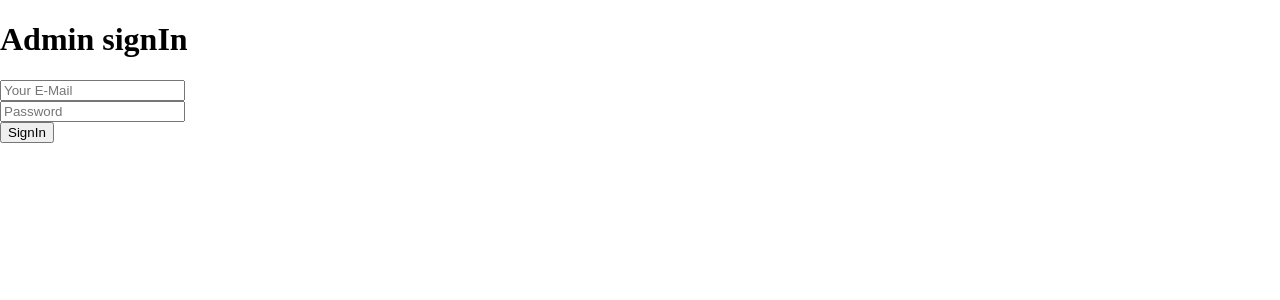
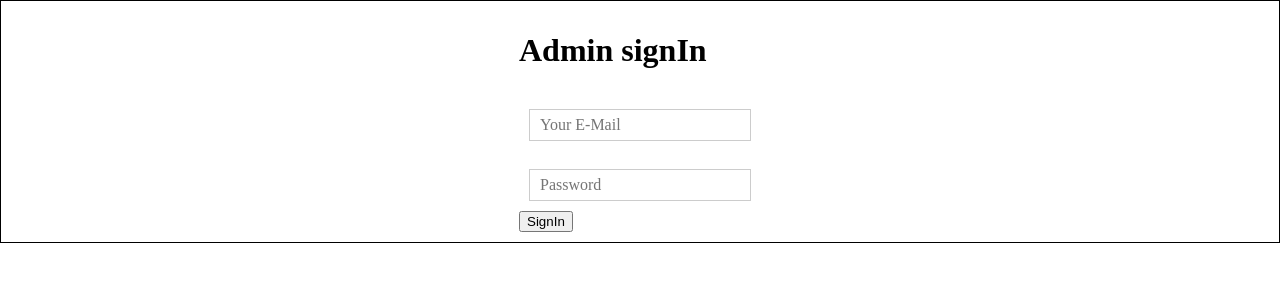
Before and after one commit to devanshsa5a/examportall, a React (Create React App) app: page / in a window 1280 px wide. Shown: the top 300 px of the page. Built offline with nearby package versions, Linux system fonts and the light colour scheme.

Commit message:
getting jwt token in console

```diff
--- a/package.json
+++ b/package.json
@@ -6,6 +6,7 @@
     "@testing-library/jest-dom": "^4.2.4",
     "@testing-library/react": "^9.5.0",
     "@testing-library/user-event": "^7.2.1",
+    "axios": "^0.19.2",
     "react": "^16.13.1",
     "react-dom": "^16.13.1",
     "react-router-dom": "^5.2.0",
--- a/src/components/adminComponent/adminComponent.js
+++ b/src/components/adminComponent/adminComponent.js
@@ -1,7 +1,8 @@
 import React from 'react'
-// import classes from './adminComponent.module.css';
+import classes from './adminComponent.module.css';
 import Input from '../ui/Input/Input';
 import Button from '../ui/Button/BottonUI';
+import axios from 'axios';
 
 class AdminComponent extends React.Component {
 
@@ -91,6 +92,28 @@ class AdminComponent extends React.Component {
     }
 
 
+    // componentDidMount = () => {
+    //     console.log('mounted');
+    // }
+    signInHandler = (event) => {
+        this.setState({
+            loading: true
+        })
+        event.preventDefault();
+        let data = {
+            "username": "User",
+            "password": "bSakshaMdc"
+        }
+        axios.post('https://saksham20.herokuapp.com/auth', data).then(res => {
+            this.setState({
+                loading: false
+            })
+            console.log(res.data.token);
+        }).catch(errr => {
+            console.log(errr);
+        })
+    }
+
     render() {
         const formElementsArray = [];
         for (let key in this.state.signIn) {
@@ -101,7 +124,7 @@ class AdminComponent extends React.Component {
         }
 
         let form = (
-            <form onSubmit={this.orderHandler}>
+            <form onSubmit={this.signInHandler}>
                 {formElementsArray.map(formElement => (
                     <Input
                         key={formElement.id}
@@ -116,9 +139,12 @@ class AdminComponent extends React.Component {
                 <Button name='SignIn'></Button>
             </form>
         );
+        if (this.state.loading) {
+            form = (<p>Loading... </p>)
+        }
 
         return (
-            <div>
+            <div className={classes.Container}>
                 <h1> Admin signIn</h1>
                 {form}
             </div>
--- a/src/components/adminComponent/adminComponent.module.css
+++ b/src/components/adminComponent/adminComponent.module.css
@@ -7,10 +7,12 @@
     display: grid;
     align-content: center;
     justify-content: center;
+    padding: 10px;
 }
 .Item{
     margin: 5px;
     font-size: 20px;
+    align-items: center;
 }
 .Cancelbtn{
     margin: 10px;
--- a/src/components/ui/Input/Input.js
+++ b/src/components/ui/Input/Input.js
@@ -1,16 +1,18 @@
 import React from 'react';
-// import classes from './Input.css';
+import classes from './input.module.css';
 
 const input = (props) => {
     let inputElement = null;
+    const inputClasses = [classes.InputElement];
 
-    // if (props.invalid && props.shouldValidate && props.touched) {
-    //     inputClasses.push(classes.Invalid);
-    // }
+    if (props.invalid && props.shouldValidate && props.touched) {
+        inputClasses.push(classes.Invalid);
+    }
 
     switch (props.elementType) {
         case ('input'):
             inputElement = <input
+                className={inputClasses.join(' ')}
                 {...props.elementConfig}
                 value={props.value}
                 onChange={props.changed} />;
@@ -18,6 +20,8 @@ const input = (props) => {
         case ('textarea'):
             inputElement = <textarea
                 {...props.elementConfig}
+                className={inputClasses.join(' ')}
+
                 value={props.value}
                 onChange={props.changed} />;
             break;
@@ -25,6 +29,8 @@ const input = (props) => {
             inputElement = (
                 <select
                     value={props.value}
+                    className={inputClasses.join(' ')}
+
                     onChange={props.changed}>
                     {props.elementConfig.options.map(option => (
                         <option key={option.value} value={option.value}>
@@ -36,14 +42,16 @@ const input = (props) => {
             break;
         default:
             inputElement = <input
+                className={inputClasses.join(' ')}
+
                 {...props.elementConfig}
                 value={props.value}
                 onChange={props.changed} />;
     }
 
     return (
-        <div >
-            <label>{props.label}</label>
+        <div className={classes.Input}>
+            <label className={classes.Label}>{props.label}</label>
             {inputElement}
         </div>
     );
--- /dev/null
+++ b/src/components/ui/Input/input.module.css
@@ -0,0 +1,32 @@
+.Input {
+    width: 100%;
+    padding: 10px;
+    box-sizing: border-box;
+}
+
+.Label {
+    font-weight: bold;
+    display: block;
+    margin-bottom: 8px;
+}
+
+.InputElement {
+    outline: none;
+    border: 1px solid #ccc;
+    background-color: white;
+    font: inherit;
+    padding: 6px 10px;
+    display: block;
+    width: 100%;
+    box-sizing: border-box;
+}
+
+.InputElement:focus {
+    outline: none;
+    background-color: #ccc;
+}
+
+.Invalid {
+    border: 1px solid red;
+    background-color: #FDA49A;
+}
```
Also changed, not shown: 1 other file (tests, documents, lock files or other folders).
